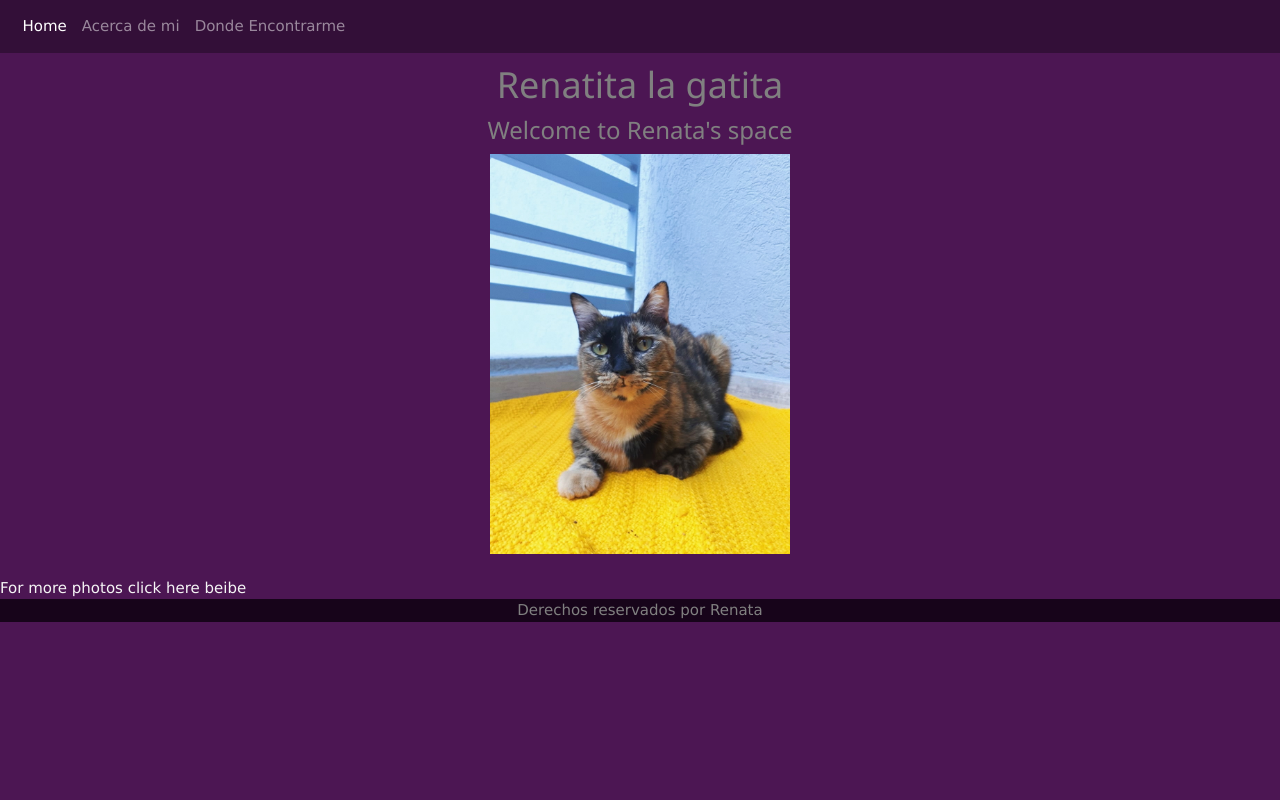
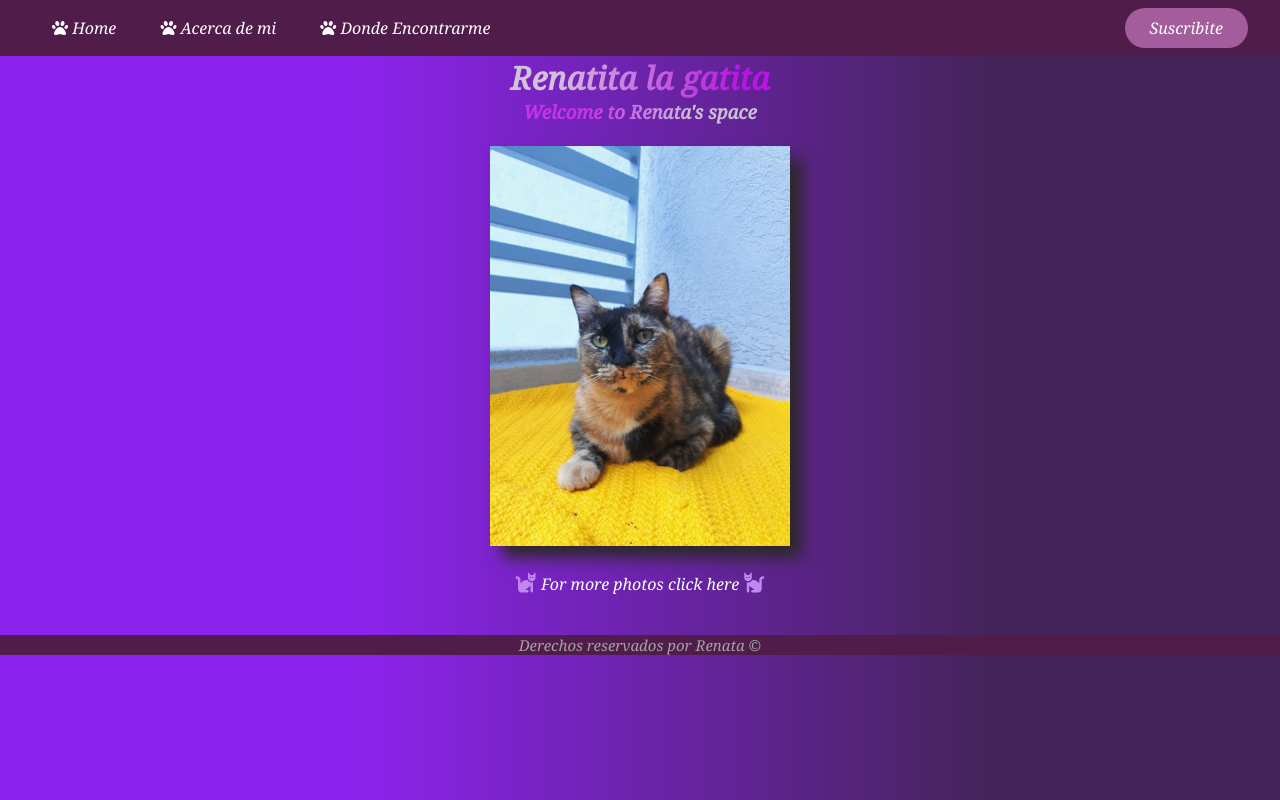
Before and after one commit to GonzalezGise/La-Web-de-Renatita, a plain HTML site: page index.html in a window 1280 px wide. Drawn offline with nearby package versions, Linux system fonts and the light colour scheme.

Commit message:
index avance

```diff
--- /dev/null
+++ b/css/stylenew.css
@@ -0,0 +1,196 @@
+@import url('https://fonts.googleapis.com/css2?family=Mukta:wght@400;500&family=Noto+Serif:ital@1&display=swap');
+
+*{
+    box-sizing: border-box;
+    margin: 0;
+    padding: 0;
+}
+
+
+/*CONTEINER*/
+
+.conteiner{
+    margin: auto;
+    width: 500px;
+    height: 100%;
+
+}
+
+/*ESTILOS PARA EL HEADER*/
+
+
+li, a, button{
+    font-family: 'Noto Serif', serif;
+    font-weight: 50px;
+    font-size: 16px;
+    color: white;
+    text-decoration: none;
+}
+
+header{
+    display: flex;
+    justify-content: space-between;
+    align-items: center;
+    padding: 0.5rem 2rem;
+    background-color: #501D4A;
+}
+
+
+.icono-menu{
+    display: none;
+}
+
+
+.nav_links{
+    list-style: none;
+
+}
+
+.nav_links li{
+    display: inline-block;
+    padding: 0 20px;
+}
+
+
+.nav_links li a:hover{
+    color:#ebe708;
+    font-size: 105%;
+    text-decoration:none;
+}
+
+.suscribite{
+    padding: 9px 25px;
+    background-color: #A45D9C;
+    border: none;
+    border-radius: 50px;
+    cursor: pointer;
+    transition: 500ms ease;
+
+
+}
+
+.suscribite:hover{
+    background-color: #CD80C4;
+}
+
+.fondo-oscuro{
+
+    background: linear-gradient(270deg, rgba(67,36,88,1) 22%, rgb(140 35 237) 72%);
+}
+
+body > img {
+    display:block;
+    margin:auto;
+}
+
+body, h1, h3{
+    text-align: center;
+    font-family: 'Noto Serif', serif;
+}
+
+
+nav ul li a{
+    transition: 1000ms ease;
+}
+
+
+.gradient-text-1{
+    background: linear-gradient(to right,rgb(210, 194, 219) 33%, rgb(186, 20, 228) 70%);
+    -webkit-text-fill-color: transparent;
+    -webkit-background-clip: text;
+}
+
+.gradient-text-2{
+    background: linear-gradient(to left,rgb(203, 191, 211) 40%, rgb(197, 52, 233) 60%);
+    -webkit-text-fill-color: transparent;
+    -webkit-background-clip: text;
+}
+
+
+/*IMAGEN HOME*/
+
+#imagen-home{
+    width: 300px;
+    height: 400px;
+    /*box-shadow: .5em .75em 1em;
+    color:red; */
+    filter: drop-shadow(.75em .75em .5em rgb(43, 40, 40));
+}
+
+
+/*Link subrayado - Transición*/
+
+.link-sub{
+    background-image: linear-gradient(90deg,yellow, #9b4cdb);
+    background-size: 0% 3px;
+    background-repeat: no-repeat;
+    background-position: left bottom;
+    transition: 1000ms ease;
+}
+
+.link-sub:hover{
+    background-size: 100% 3px;
+}
+
+/*ICONO GATITO*/
+
+.fa-cat{
+    font-size: 20px;
+    color: #c187f0;
+}
+
+/*FOOTER*/
+
+footer{
+    position: relative;
+    bottom: 0;
+    left: 0;
+    right: 0;
+    height: auto;
+    width: 100%;
+    background-color: #501D4A;
+    margin-top: 40px;
+}
+
+footer div{
+    color: rgb(163, 163, 163);
+    font-size: 15px;
+}
+
+
+
+/*CORTE RESPONSIVE*/
+
+@media only screen and (max-width: 685px) {
+
+
+    nav ul{
+        display: none;
+    }
+
+    nav ul.show{
+        display: block;
+    }
+
+    .nav_links li{
+        display: block;
+        padding: 5px 0;
+    }
+
+    .nav_links{
+        text-align: left;
+    }
+
+    .icono-menu{
+        display: block;
+        cursor: pointer;
+        font-size: 50px;
+    }
+
+    .icono-nav-conteiner{
+        display: flex;
+        flex-direction: column;
+        align-items: flex-start;
+    }
+
+}
--- a/index.html
+++ b/index.html
@@ -4,45 +4,61 @@
 <head>
     <meta charset="UTF-8">
     <meta name="viewport" content="width=device-width, initial-scale=1">
-    <link rel="stylesheet" href="https://maxcdn.bootstrapcdn.com/bootstrap/4.5.2/css/bootstrap.min.css">
     <script src="https://ajax.googleapis.com/ajax/libs/jquery/3.5.1/jquery.min.js"></script>
     <script src="https://cdnjs.cloudflare.com/ajax/libs/popper.js/1.16.0/umd/popper.min.js"></script>
-    <script src="https://maxcdn.bootstrapcdn.com/bootstrap/4.5.2/js/bootstrap.min.js"></script>
     <title>ATANER</title>
-    <link rel="stylesheet" href="https://www.w3schools.com/w3css/4/w3.css">
     <link rel="stylesheet" href="https://fonts.googleapis.com/css?family=Raleway">
-    <link rel="stylesheet" href="css/style.css">
+    <link rel="stylesheet" href="css/stylenew.css">
+    <script src="https://kit.fontawesome.com/0e88b30c31.js" crossorigin="anonymous"></script>
+
+
 
 </head>
 
-<body class= "fondo-violeta-oscuro">
-    <header class="header">
-        <nav class="navbar navbar-expand-sm navbar-dark">
-            <ul class="navbar-nav ">
-                <li class="nav-item active">
-                    <a class="nav-link" href="index.html">Home</a>
+<body class="fondo-oscuro">
+    <header>
+        <div class="icono-nav-conteiner">
+            <span class="icono-menu"><i class="fas fa-paw"></i></span>
+            <nav>
+                <ul class="nav_links">
+                    <li>
+                        <a href="index.html"> <i class="fas fa-paw"></i> Home</a>
                     </li>
-                <li class="nav-item">
-                    <a class="nav-link" href="pages/acerca_de.html">Acerca de mi</a>
+                    <li>
+                        <a href="pages/acerca_de.html"><i class="fas fa-paw"></i> Acerca de mi</a>
                     </li>
-                <li class="nav-item">
-                    <a class="nav-link" href="pages/contacto.html">Donde Encontrarme</a>
+                    <li>
+                        <a href="pages/contacto.html"><i class="fas fa-paw"></i> Donde Encontrarme</a>
                     </li>
                 </ul>
             </nav>
+        </div>
+
+
+        <a href="pages/formularios.html"><button class="suscribite">Suscribite</button> </a>
+
     </header>
 
-    <h1 class="alineado">Renatita la gatita</h1>
-    <h3 class="alineado"> Welcome to Renata's space </h3>
-    <img class=tamanio-estandar src="Imagenes/Renata1.jpeg" alt="Renatita1" width="300" height="400">
+    <div class="conteiner">
+        <div class="">
+            <h1 class="alineado gradient-text-1">Renatita la gatita</h1>
+            <h3 class="alineado gradient-text-2"> Welcome to Renata's space </h3>
+        </div>
+
         <br>
-    <a href="pages/fotos.html">For more photos click here beibe</a>
+        <img src="Imagenes/Renata1.jpeg" alt="Renatita1" id="imagen-home">
+        <br><br>
+        <a href="pages/fotos.html"><span class="link-sub"><i class="fas fa-cat"></i> For more photos click here
+                <i class="fas fa-cat" style="transform: scaleX(-1);"></i></span></a>
+    </div>
+
+    <footer>
+        <div>Derechos reservados por Renata &copy</div>
+    </footer>
 
 
-    <footer>Derechos reservados por Renata </footer>
-
-
-
+    <script src="https://code.jquery.com/jquery-3.6.0.min.js"></script>
+    <script src="js/app.js"></script>
 
 </body>
 
```
Also changed, not shown: pages/formularios.html (added, +57 -0 lines), pages/acerca_de.html (line endings or trailing spaces). Lines whose indentation alone changed are shown as unchanged.
